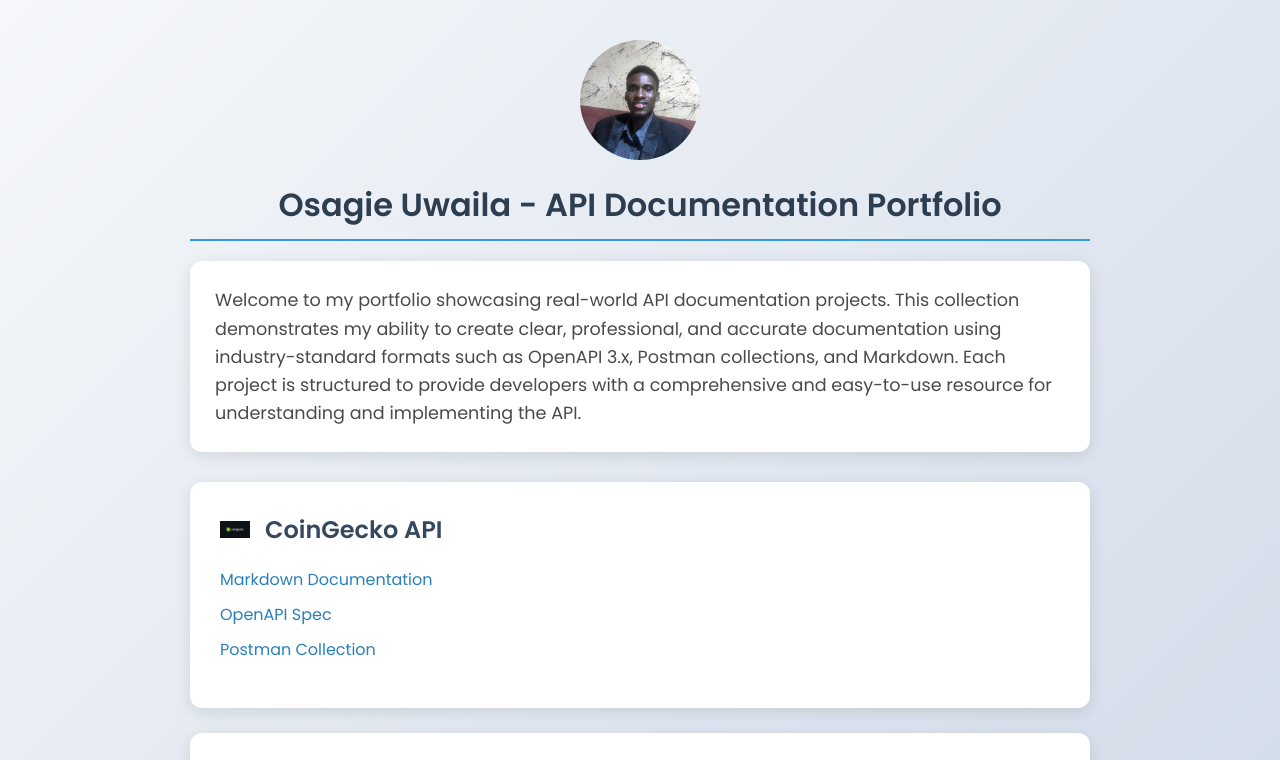
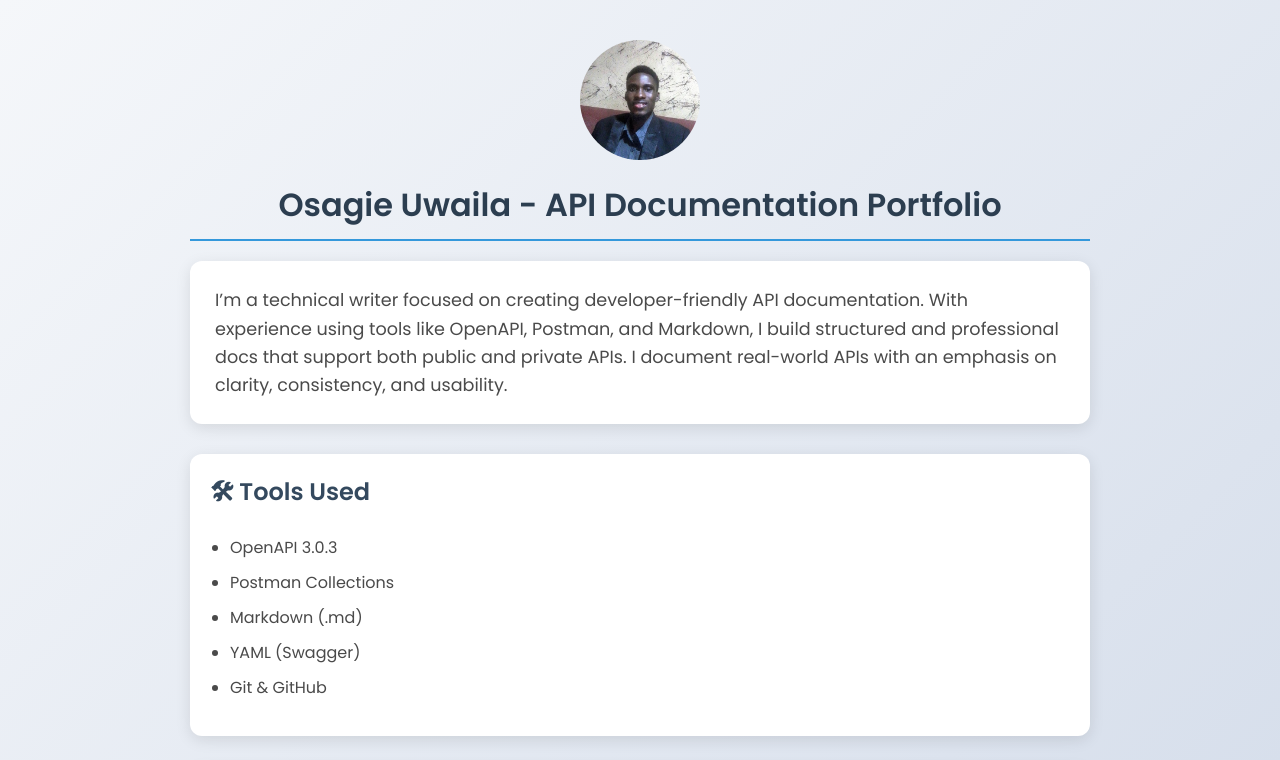
Before and after one commit to ycee002/osagieuwaila.dev, a plain HTML site: page index.html in a window 1280 px wide. Shown: the top 760 px of the page. Drawn offline with Linux system fonts and the light colour scheme.

Commit message:
Update index.html

```diff
--- a/index.html
+++ b/index.html
@@ -3,6 +3,7 @@
 <head>
   <meta charset="UTF-8" />
   <meta name="viewport" content="width=device-width, initial-scale=1.0"/>
+  <meta name="description" content="Osagie Uwaila's portfolio of API documentation projects using OpenAPI, Postman, and Markdown."/>
   <title>Osagie Uwaila - API Documentation Portfolio</title>
   <link rel="icon" href="images/favicon.ico" type="image/x-icon" />
   <link href="https://fonts.googleapis.com/css2?family=Poppins:wght@400;600&display=swap" rel="stylesheet">
@@ -37,6 +38,17 @@
       font-size: 1.1em;
       line-height: 1.6;
       margin: 0;
+    }
+    .tools {
+      background: white;
+      padding: 20px;
+      margin-bottom: 30px;
+      border-radius: 12px;
+      box-shadow: 0 4px 15px rgba(0,0,0,0.1);
+    }
+    .tools ul {
+      list-style-type: disc;
+      padding-left: 20px;
     }
     .project {
       background: white;
@@ -105,8 +117,19 @@
 
     <div class="intro">
       <p>
-        Welcome to my portfolio showcasing real-world API documentation projects. This collection demonstrates my ability to create clear, professional, and accurate documentation using industry-standard formats such as OpenAPI 3.x, Postman collections, and Markdown. Each project is structured to provide developers with a comprehensive and easy-to-use resource for understanding and implementing the API.
+        I’m a technical writer focused on creating developer-friendly API documentation. With experience using tools like OpenAPI, Postman, and Markdown, I build structured and professional docs that support both public and private APIs. I document real-world APIs with an emphasis on clarity, consistency, and usability.
       </p>
+    </div>
+
+    <div class="tools">
+      <h2>🛠 Tools Used</h2>
+      <ul>
+        <li>OpenAPI 3.0.3</li>
+        <li>Postman Collections</li>
+        <li>Markdown (.md)</li>
+        <li>YAML (Swagger)</li>
+        <li>Git & GitHub</li>
+      </ul>
     </div>
 
     <div class="project">
@@ -155,7 +178,7 @@
     </div>
 
     <footer>
-      <p>© 2025 Osagie Uwaila — <a href="mailto:osagieuwaila31@gmail.com">osagieuwaila31@gmail.com</a> · <a href="https://github.com/ycee002" target="_blank">GitHub</a></p>
+      <p>© 2025 Osagie Uwaila — <a href="mailto:osagieuwaila31@gmail.com">osagieuwaila31@gmail.com</a> · <a href="https://github.com/ycee002" target="_blank">GitHub</a> · <a href="https://www.linkedin.com/in/osagieuwaila" target="_blank">LinkedIn</a></p>
     </footer>
   </div>
 </body>
```
